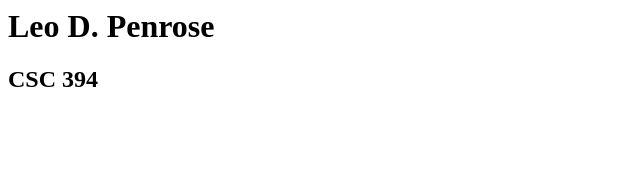
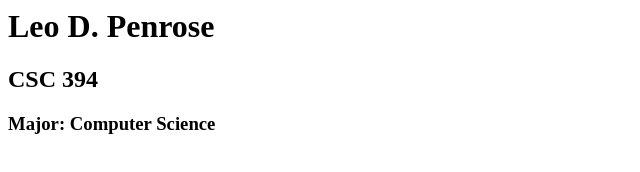
Before and after one commit to leodvincci/csc-394-assignment-1, a plain HTML site: page index.html in a window 1280 px wide. Shown: the whole page, without its empty margins (0-640 px from the left). Drawn offline with Linux system fonts and the light colour scheme.

Commit message:
Updated Code in VSCode

```diff
--- a/index.html
+++ b/index.html
@@ -1,9 +1,10 @@
 <html xmlns="http://www.w3.org/1999/xhtml" >
   <head>
-    <title> Leo D. Penrose  Home Page</title>
+    <title>Leo's Home Page</title>
   </head>
   <body>
-    <h1> Leo D. Penrose</h1>
+    <h1>Leo D. Penrose</h1>
     <h2>CSC 394</h2>
+    <h3>Major: Computer Science</h3>
   </body>
 </html>
```
